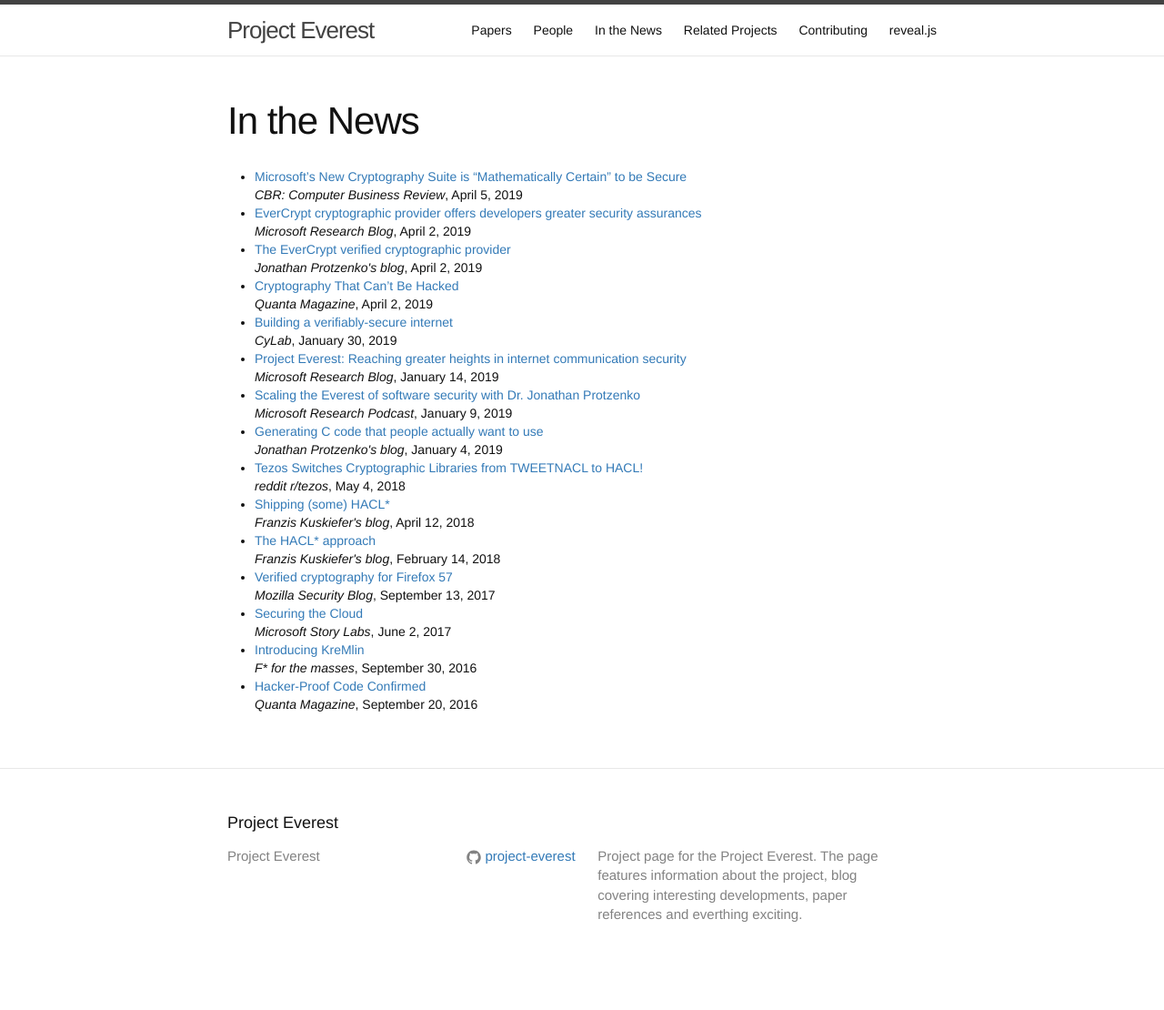
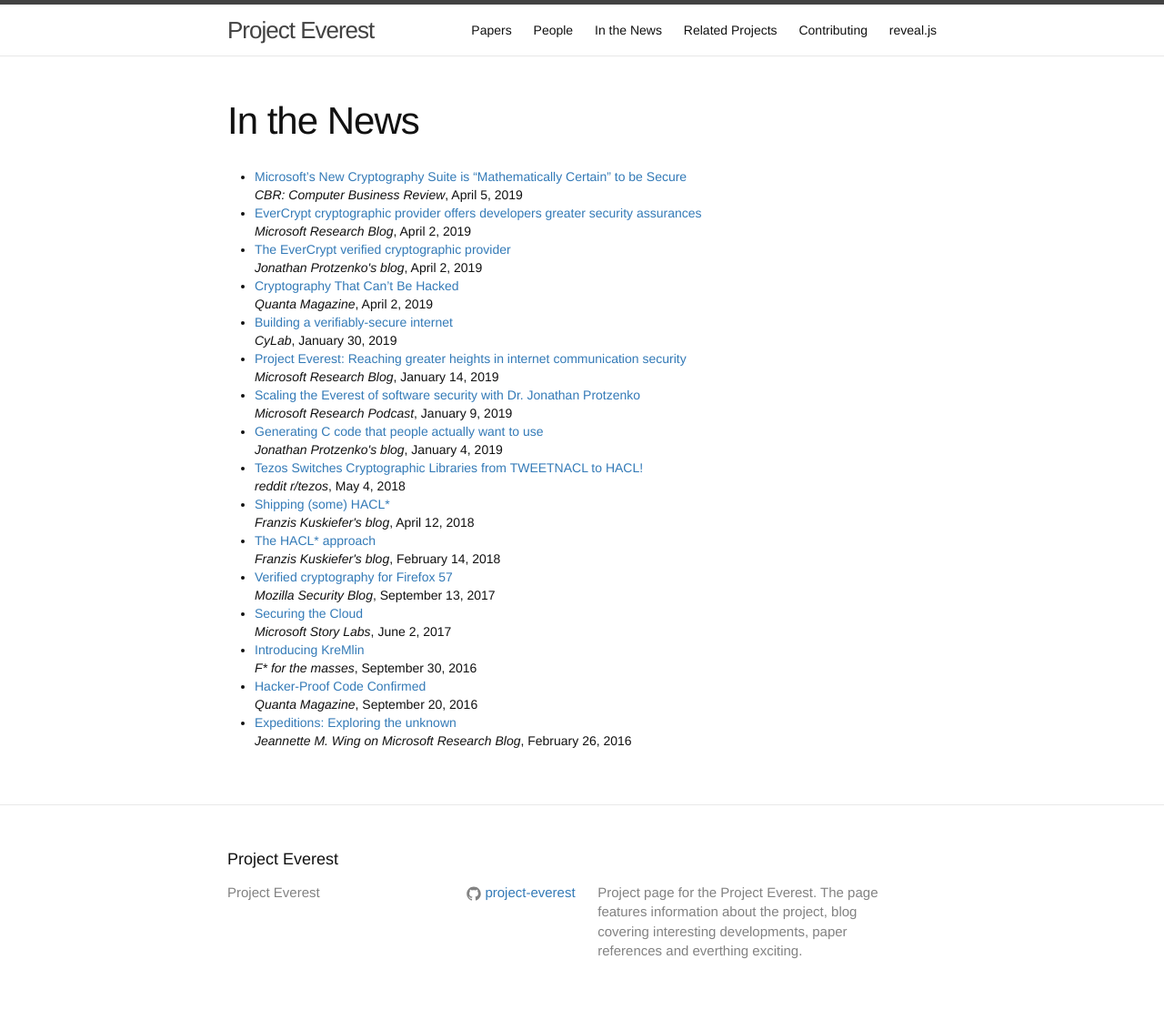
Before and after one commit to project-everest/project-everest.github.io, a Jekyll site: the page built from publicity.md, in a window 1280 px wide. Shown: the whole page at 91% size. Built offline with Jekyll 4.4.1, drawn with Linux system fonts in a browser that asks for light colours; before the commit the page ends 1070 px from its top, so only the background shows below that.

Commit message:
Jeannette Wing on Microsoft expeditions

```diff
--- a/_data/publicity.json
+++ b/_data/publicity.json
@@ -103,5 +103,12 @@
     "venue" : "Quanta Magazine",
     "description": "",
     "date" : "September 20, 2016"
+  },
+  {
+    "title" : "Expeditions: Exploring the unknown",
+    "url" : "https://www.microsoft.com/en-us/research/blog/expeditions-exploring-the-unknown/",
+    "venue" : "Jeannette M. Wing on Microsoft Research Blog",
+    "description": "",
+    "date" : "February 26, 2016"
   }
 ]
```
